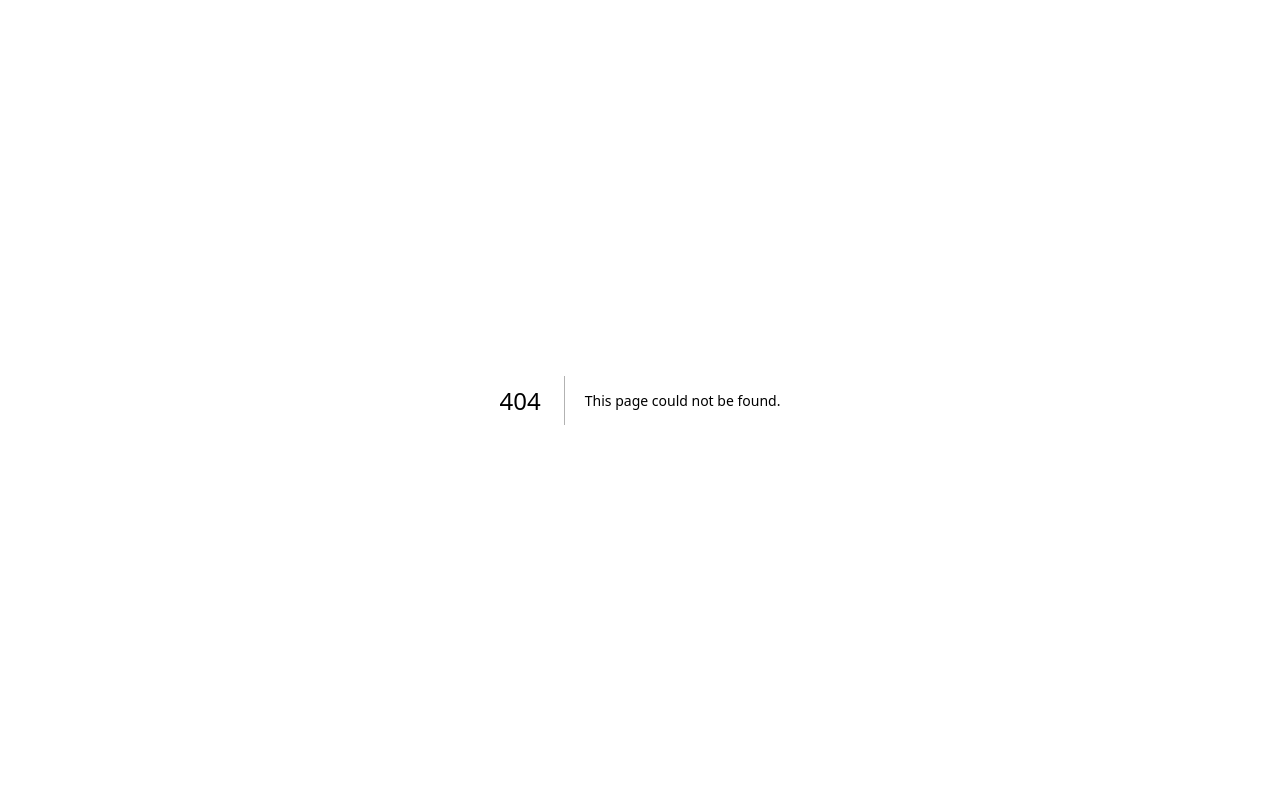
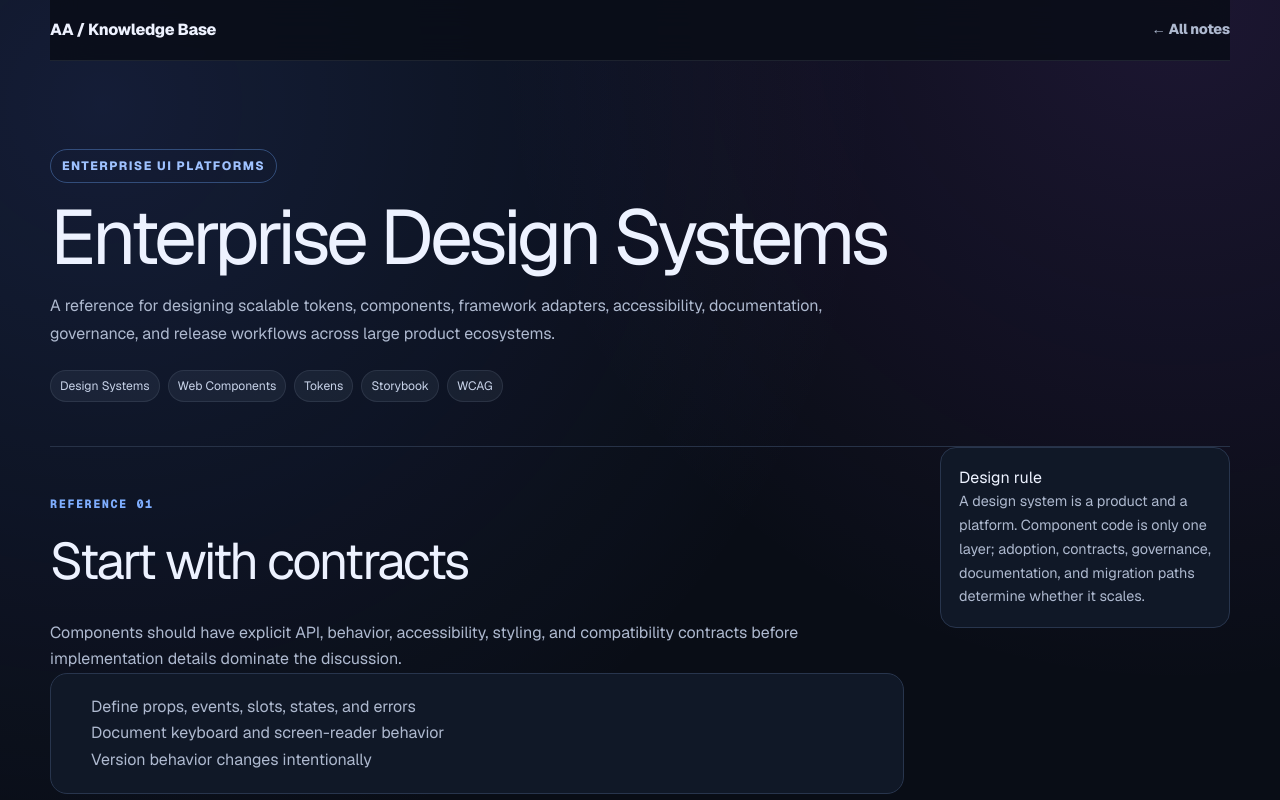
Before and after one commit to iamitesh/amitesh-portfolio, a Next.js app: page /knowledge-base/design-systems in a window 1280 px wide. Before the commit this address had no page. Shown: the top 800 px of the page. Built offline with nearby package versions, Linux system fonts and the light colour scheme.

Commit message:
feat: add design systems knowledge route

```diff
--- /dev/null
+++ b/app/knowledge-base/design-systems/page.tsx
@@ -0,0 +1,21 @@
+import type { Metadata } from "next";
+import TopicPage from "../topic-page";
+
+export const metadata: Metadata = { title: "Enterprise Design Systems | Knowledge Base" };
+
+export default function Page() {
+  return <TopicPage
+    eyebrow="Enterprise UI platforms"
+    title="Enterprise Design Systems"
+    intro="A reference for designing scalable tokens, components, framework adapters, accessibility, documentation, governance, and release workflows across large product ecosystems."
+    tags={["Design Systems", "Web Components", "Tokens", "Storybook", "WCAG"]}
+    note="A design system is a product and a platform. Component code is only one layer; adoption, contracts, governance, documentation, and migration paths determine whether it scales."
+    sections={[
+      { title: "Start with contracts", body: "Components should have explicit API, behavior, accessibility, styling, and compatibility contracts before implementation details dominate the discussion.", bullets: ["Define props, events, slots, states, and errors", "Document keyboard and screen-reader behavior", "Version behavior changes intentionally"] },
+      { title: "Token architecture", body: "Separate primitive values from semantic decisions and component-level mappings so brand and theme changes remain controlled.", bullets: ["Primitive → semantic → component tokens", "Keep naming stable and technology-neutral", "Automate source-to-platform transformations", "Validate contrast and theme completeness"] },
+      { title: "Cross-framework delivery", body: "Web Components can provide a durable runtime primitive while framework wrappers improve ergonomics. Whatever the strategy, parity needs automated verification.", bullets: ["Keep the canonical component contract framework-neutral", "Test React and Angular integration paths", "Avoid wrapper-only behavior that fragments the API"] },
+      { title: "Quality gates", body: "Design-system quality should be automated because every defect is multiplied across consuming products.", bullets: ["Visual and interaction regression", "Accessibility checks", "Bundle and runtime performance", "API/schema validation", "Security and dependency checks"] },
+      { title: "Governance & adoption", body: "A healthy design system publishes migration guidance, deprecation timelines, contribution rules, and measurable adoption signals.", bullets: ["Track usage and version distribution", "Provide codemods or migration tooling", "Maintain release notes and examples", "Use contribution review to preserve consistency"] },
+    ]}
+  />;
+}
```
